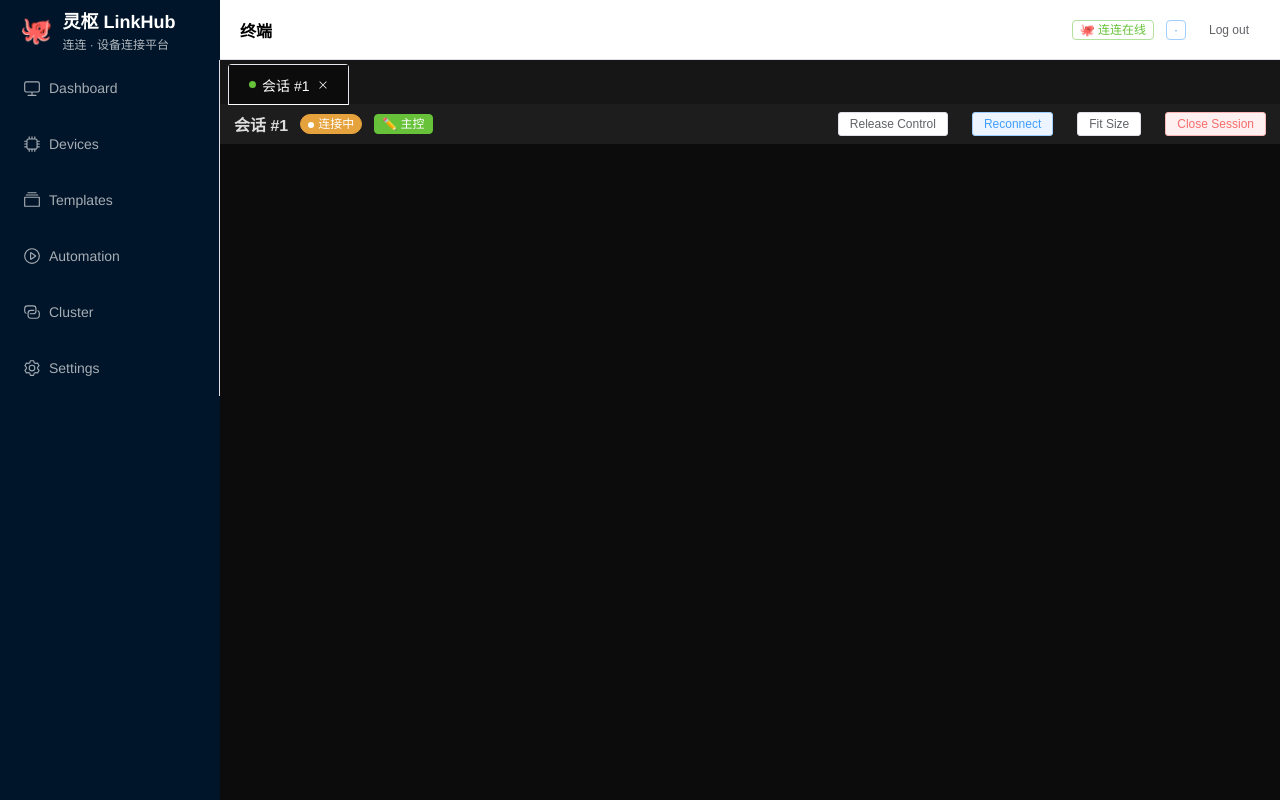
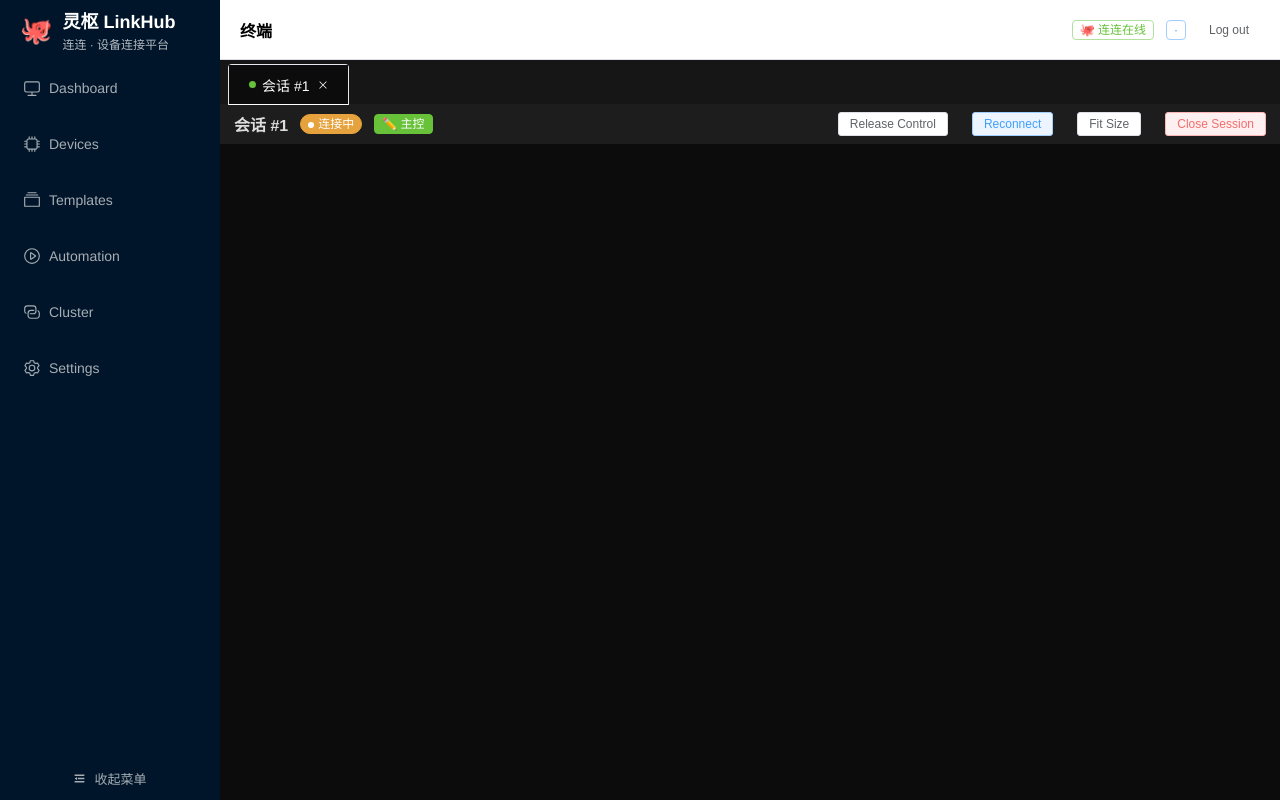
Before and after one commit to zjiek327/linkhub, a Vue app in the folder frontend/: page /terminal/1 in a window 1280 px wide. Built offline with nearby package versions, Linux system fonts and the light colour scheme; no server answers; sample sign-in values are in the browser's storage.

Commit message:
✨ 侧边栏可折叠：点击底部按钮收起为纯图标（悬停显示菜单名，状态记忆），logo 折叠时只留章鱼；菜单项改用 #title 插槽以启用 EP 悬浮提示

```diff
--- a/frontend/src/App.vue
+++ b/frontend/src/App.vue
@@ -1,20 +1,25 @@
 <template>
   <el-container v-if="$route.path !== '/login'" style="height: 100vh">
-    <el-aside width="220px" style="background: #001529">
-      <div class="logo">
+    <el-aside :width="collapsed ? '64px' : '220px'" class="sidebar">
+      <div class="logo" :class="{ mini: collapsed }">
         <span class="oct">🐙</span>
-        <span>灵枢 LinkHub<br /><small>连连 · 设备连接平台</small></span>
+        <span v-if="!collapsed">灵枢 LinkHub<br /><small>连连 · 设备连接平台</small></span>
       </div>
-      <el-menu :default-active="$route.path" router background-color="#001529"
-               text-color="#a6adb4" active-text-color="#fff">
-        <el-menu-item index="/"><el-icon><Monitor /></el-icon>{{ $t('menu.dashboard') }}</el-menu-item>
-        <el-menu-item index="/devices"><el-icon><Cpu /></el-icon>{{ $t('menu.devices') }}</el-menu-item>
-        <el-menu-item index="/templates"><el-icon><Files /></el-icon>{{ $t('menu.templates') }}</el-menu-item>
-        <el-menu-item index="/automation"><el-icon><VideoPlay /></el-icon>{{ $t('menu.automation') }}</el-menu-item>
-        <el-menu-item index="/cluster"><el-icon><Connection /></el-icon>{{ $t('menu.cluster') }}</el-menu-item>
-        <el-menu-item index="/settings"><el-icon><Setting /></el-icon>{{ $t('menu.settings') }}</el-menu-item>
-        <el-menu-item v-if="me?.role === 'admin'" index="/admin"><el-icon><UserFilled /></el-icon>{{ $t('menu.admin') }}</el-menu-item>
+      <el-menu :default-active="$route.path" router :collapse="collapsed" :collapse-transition="false"
+               background-color="#001529" text-color="#a6adb4" active-text-color="#fff"
+               style="border-right:none">
+        <el-menu-item index="/"><el-icon><Monitor /></el-icon><template #title>{{ $t('menu.dashboard') }}</template></el-menu-item>
+        <el-menu-item index="/devices"><el-icon><Cpu /></el-icon><template #title>{{ $t('menu.devices') }}</template></el-menu-item>
+        <el-menu-item index="/templates"><el-icon><Files /></el-icon><template #title>{{ $t('menu.templates') }}</template></el-menu-item>
+        <el-menu-item index="/automation"><el-icon><VideoPlay /></el-icon><template #title>{{ $t('menu.automation') }}</template></el-menu-item>
+        <el-menu-item index="/cluster"><el-icon><Connection /></el-icon><template #title>{{ $t('menu.cluster') }}</template></el-menu-item>
+        <el-menu-item index="/settings"><el-icon><Setting /></el-icon><template #title>{{ $t('menu.settings') }}</template></el-menu-item>
+        <el-menu-item v-if="me?.role === 'admin'" index="/admin"><el-icon><UserFilled /></el-icon><template #title>{{ $t('menu.admin') }}</template></el-menu-item>
       </el-menu>
+      <div class="collapse-btn" @click="toggleCollapse" :title="collapsed ? '展开菜单' : '收起菜单'">
+        <el-icon><Expand v-if="collapsed" /><Fold v-else /></el-icon>
+        <span v-if="!collapsed">收起菜单</span>
+      </div>
     </el-aside>
     <el-container>
       <el-header style="display:flex;align-items:center;justify-content:space-between;border-bottom:1px solid var(--el-border-color)">
@@ -37,7 +42,7 @@
 import { onMounted, ref, watch } from 'vue'
 import { useRoute, useRouter } from 'vue-router'
 import { useI18n } from 'vue-i18n'
-import { Monitor, Cpu, Files, Connection, Setting, UserFilled, VideoPlay } from '@element-plus/icons-vue'
+import { Monitor, Cpu, Files, Connection, Setting, UserFilled, VideoPlay, Fold, Expand } from '@element-plus/icons-vue'
 import { api, setToken, type Me } from './api'
 import { settings } from './api/settings'
 import './api/settings'  // 启动即应用主题
@@ -46,6 +51,13 @@ const route = useRoute()
 const router = useRouter()
 const { locale } = useI18n()
 const me = ref<Me | null>(null)
+
+// 侧边栏折叠：只显示图标，悬停显示菜单名（el-menu collapse 内置 tooltip）
+const collapsed = ref(localStorage.getItem('linkhub_menu_collapsed') === '1')
+function toggleCollapse() {
+  collapsed.value = !collapsed.value
+  localStorage.setItem('linkhub_menu_collapsed', collapsed.value ? '1' : '0')
+}
 
 async function refreshMe() {
   try { me.value = await api.me() } catch { /* 401 拦截器会跳登录 */ }
@@ -64,7 +76,12 @@ watch(() => settings.language, v => { locale.value = v === 'system' ? (navigator
 </script>
 
 <style scoped>
-.logo { display: flex; align-items: center; gap: 10px; font-size: 18px; font-weight: 700; color: #fff; padding: 0 20px; height: 60px; }
-.logo .oct { font-size: 26px; }
+.sidebar { background: #001529; display: flex; flex-direction: column; transition: width .2s; overflow: hidden; }
+.logo { display: flex; align-items: center; gap: 10px; font-size: 18px; font-weight: 700; color: #fff; padding: 0 20px; height: 60px; flex-shrink: 0; }
+.logo.mini { justify-content: center; padding: 0; }
+.logo .oct { font-size: 26px; flex-shrink: 0; }
 .logo small { font-weight: 400; opacity: .7; font-size: 12px; }
+.collapse-btn { margin-top: auto; display: flex; align-items: center; justify-content: center; gap: 8px;
+  height: 44px; color: #a6adb4; cursor: pointer; font-size: 13px; flex-shrink: 0; }
+.collapse-btn:hover { color: #fff; background: rgba(255,255,255,.06); }
 </style>
```
Also changed, not shown: 28 other files (tests, documents, lock files or other folders).
